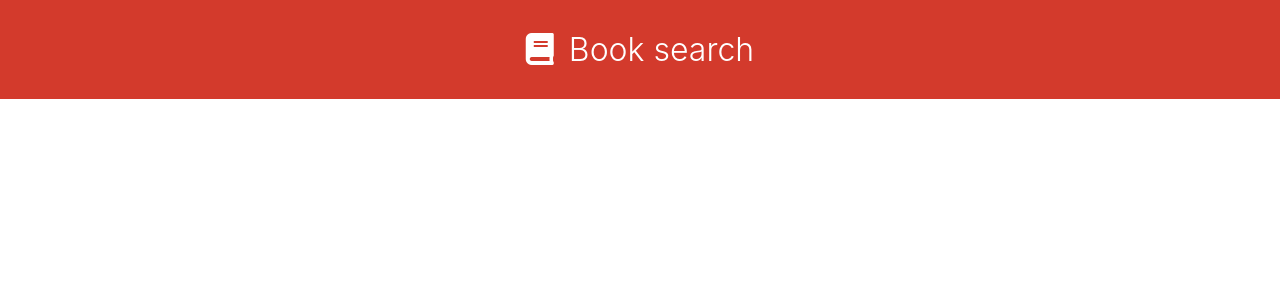
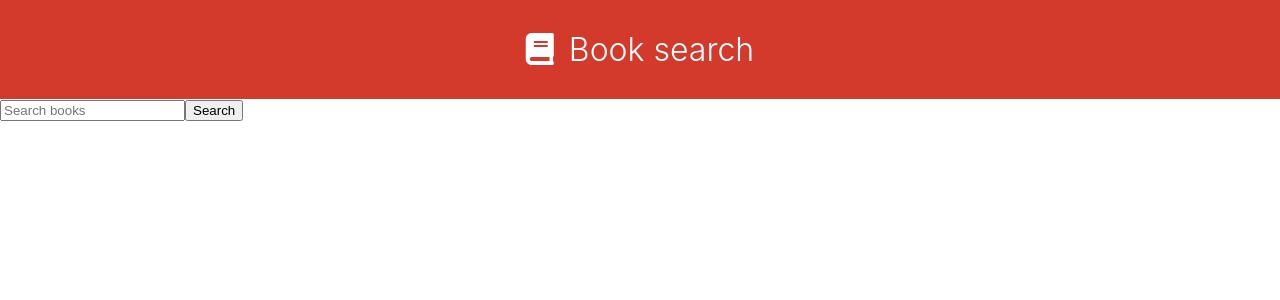
Before and after one commit to PatrykIwasieczko/search-books-react, a React (Create React App) app: page / in a window 1280 px wide. Shown: the top 300 px of the page. Built offline with nearby package versions, Linux system fonts and the light colour scheme.

Commit message:
Create SearchArea component

```diff
--- a/src/components/Books.js
+++ b/src/components/Books.js
@@ -1,4 +1,6 @@
 import React, { Component } from 'react'
+import SearchArea from './SearchArea'
+
 
 class Books extends Component {
     constructor(props){
@@ -9,10 +11,16 @@ class Books extends Component {
         }
     }
 
+
+
+    handleSearch = (e) => {
+        this.setState({ searchField: e.target.value })
+    }
+
     render() {
         return(
             <div>
-
+                <SearchArea searchBook={this.searchBook} handleSearch={ this.handleSearch }/>
             </div>
         )
     }
--- a/src/components/SearchArea.js
+++ b/src/components/SearchArea.js
@@ -0,0 +1,14 @@
+import React from 'react'
+
+const SearchArea = (props) => {
+    return(
+        <div className="search-area">
+            <form >
+            <input onChange={ props.handleSearch } placeholder="Search books" type="text"/>
+            <button type="submit">Search</button>
+            </form>
+        </div>
+    )
+}
+
+export default SearchArea;
```
